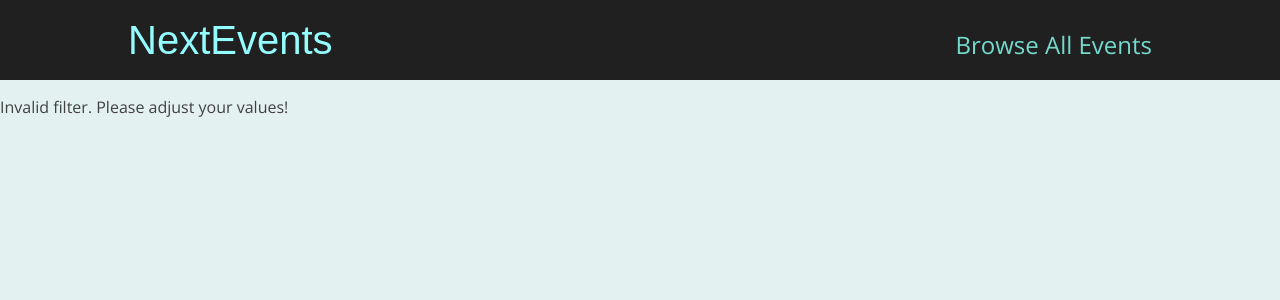
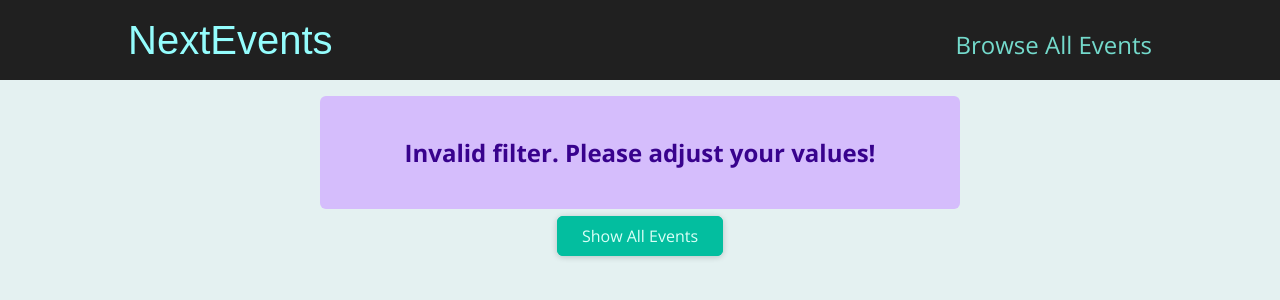
Before and after one commit to Arioum/Events-App, a Next.js app: page /events/1 in a window 1280 px wide. Shown: the top 300 px of the page. Built offline with nearby package versions, Linux system fonts and the light colour scheme.

Commit message:
implemented error casing in ...slug.jsx

```diff
--- a/pages/events/[...slug].jsx
+++ b/pages/events/[...slug].jsx
@@ -1,7 +1,9 @@
 import { useRouter } from "next/router"
 import { getFilteredEvents } from "../../dummy-data";
 import EventList from "../../components/events/EventList";
-import ResultsTitle from "../../components/events/results-title"
+import ResultsTitle from "../../components/events/ResultsTitle"
+import Button from "../../components/ui/Button";
+import ErrorAlert from "../../components/ui/ErrorAlert";
 
 const FilteredEventsPage = () => {
   const router = useRouter();
@@ -18,7 +20,16 @@ const FilteredEventsPage = () => {
   const numMonth = +filteredMonth;
 
   if (isNaN(numYear) || isNaN(numMonth) || numYear > 2030 || numYear < 2021 || numMonth > 12) {
-    return <p>Invalid filter. Please adjust your values!</p>
+    return (
+      <>
+        <ErrorAlert>
+          <p>Invalid filter. Please adjust your values!</p>
+        </ErrorAlert>
+        <div className="center">
+          <Button link='/events'>Show All Events</Button>
+        </div>
+      </>
+    )
   }
 
   const filteredEvents = getFilteredEvents({
@@ -27,7 +38,16 @@ const FilteredEventsPage = () => {
   });
 
   if (!filteredEvents || filteredEvents.length === 0) {
-    return <p>No events found for the chosen filter!</p>
+    return (
+      <>
+        <ErrorAlert>
+          <p>No events found for the chosen filter!</p>
+        </ErrorAlert>
+        <div className="center">
+          <Button link="/events">Show All Events</Button>
+        </div>
+      </>
+    )
   }
 
   const date = new Date(numYear, numMonth - 1);
```
